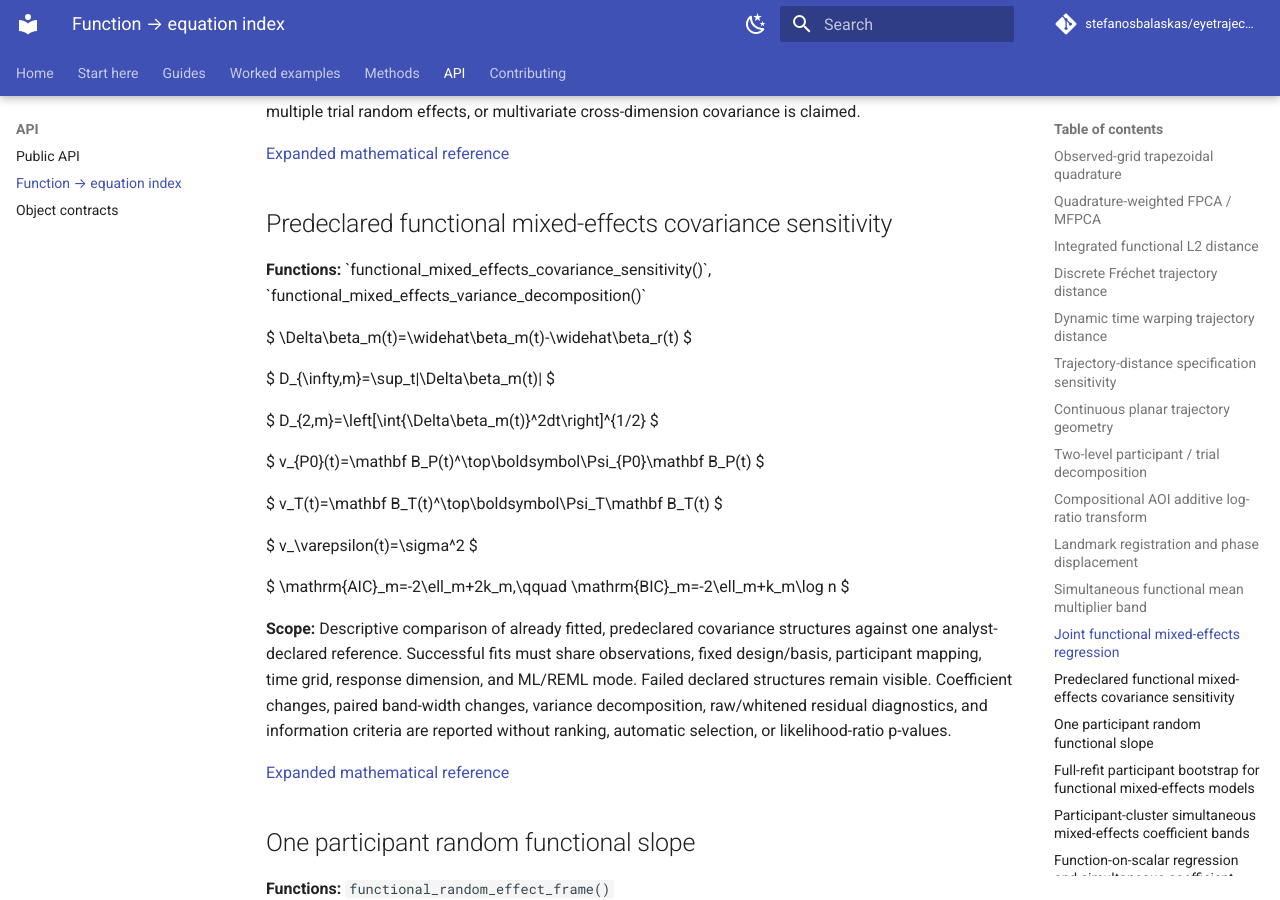
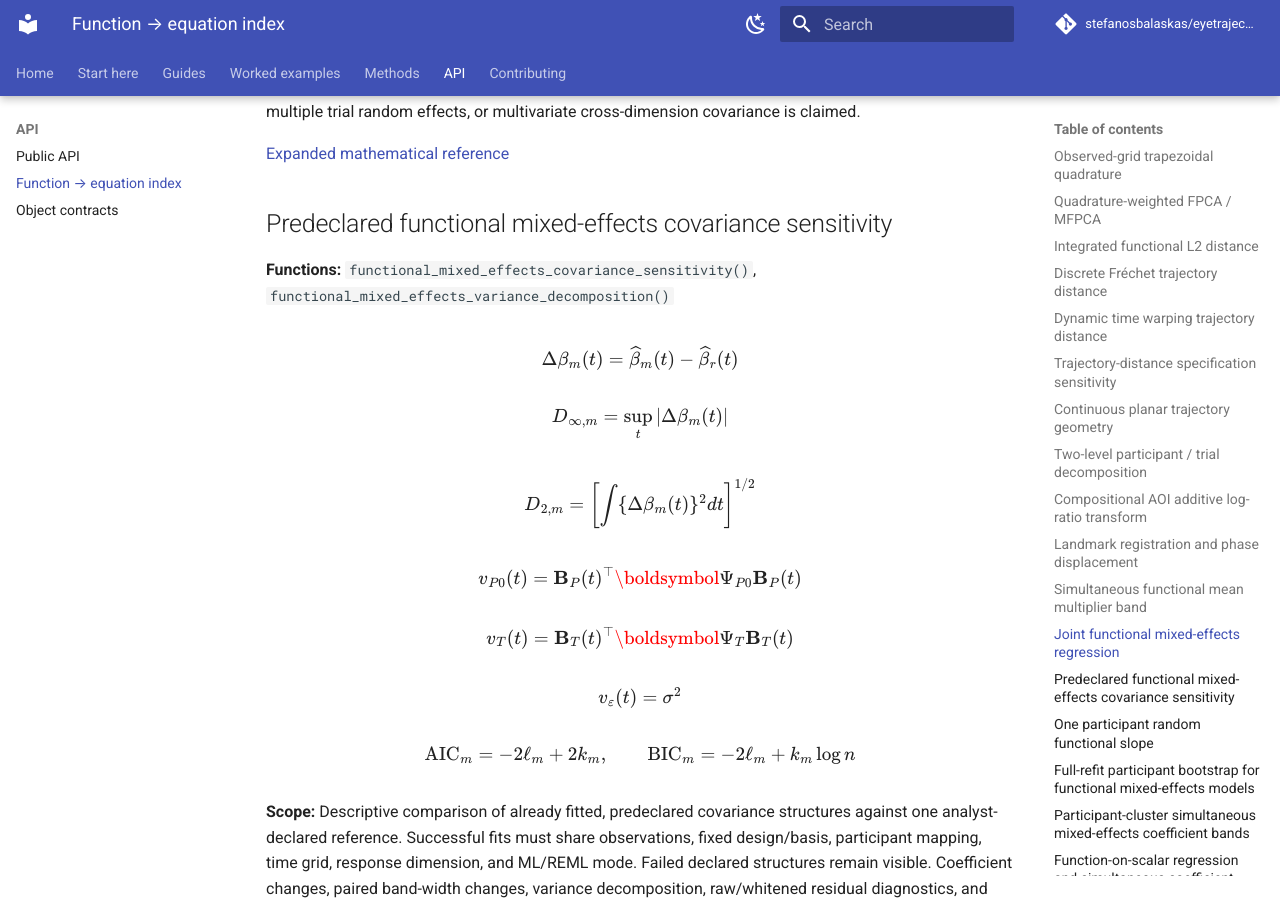
Before and after one commit to stefanosbalaskas/eyetrajectoriespy, an MkDocs documentation site: the page built from docs/reference/function-equation-index.md, in a window 1280 px wide and 900 px high, scrolled down 6115 px. Built offline with MkDocs 1.6.1 and Material for MkDocs 9.7.7, drawn with Linux system fonts in a browser that asks for light colours; comment, search, counter and statistics services are not loaded.

```diff
--- a/docs/reference/function-equation-index.md
+++ b/docs/reference/function-equation-index.md
@@ -250,40 +250,39 @@ $$
 
 ## Predeclared functional mixed-effects covariance sensitivity
 
-**Functions:** \`functional_mixed_effects_covariance_sensitivity()\`, \`functional_mixed_effects_variance_decomposition()\`
+**Functions:** `functional_mixed_effects_covariance_sensitivity()`, `functional_mixed_effects_variance_decomposition()`
 
-$
+$$
 \Delta\beta_m(t)=\widehat\beta_m(t)-\widehat\beta_r(t)
-$
+$$
 
-$
+$$
 D_{\infty,m}=\sup_t|\Delta\beta_m(t)|
-$
+$$
 
-$
+$$
 D_{2,m}=\left[\int\{\Delta\beta_m(t)\}^2dt\right]^{1/2}
-$
+$$
 
-$
+$$
 v_{P0}(t)=\mathbf B_P(t)^\top\boldsymbol\Psi_{P0}\mathbf B_P(t)
-$
+$$
 
-$
+$$
 v_T(t)=\mathbf B_T(t)^\top\boldsymbol\Psi_T\mathbf B_T(t)
-$
+$$
 
-$
+$$
 v_\varepsilon(t)=\sigma^2
-$
+$$
 
-$
+$$
 \mathrm{AIC}_m=-2\ell_m+2k_m,\qquad \mathrm{BIC}_m=-2\ell_m+k_m\log n
-$
+$$
 
 **Scope:** Descriptive comparison of already fitted, predeclared covariance structures against one analyst-declared reference. Successful fits must share observations, fixed design/basis, participant mapping, time grid, response dimension, and ML/REML mode. Failed declared structures remain visible. Coefficient changes, paired band-width changes, variance decomposition, raw/whitened residual diagnostics, and information criteria are reported without ranking, automatic selection, or likelihood-ratio p-values.
 
 [Expanded mathematical reference](../methods/mathematical-reference.md#functional-mixed-effects-covariance-sensitivity)
-
 ## One participant random functional slope
 
 **Functions:** `functional_random_effect_frame()`
```
